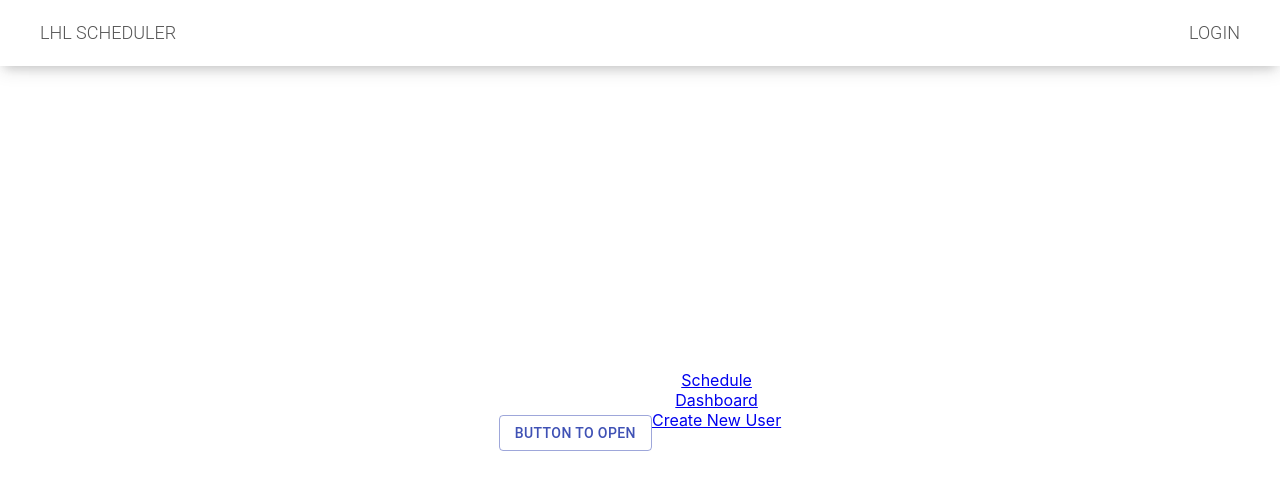
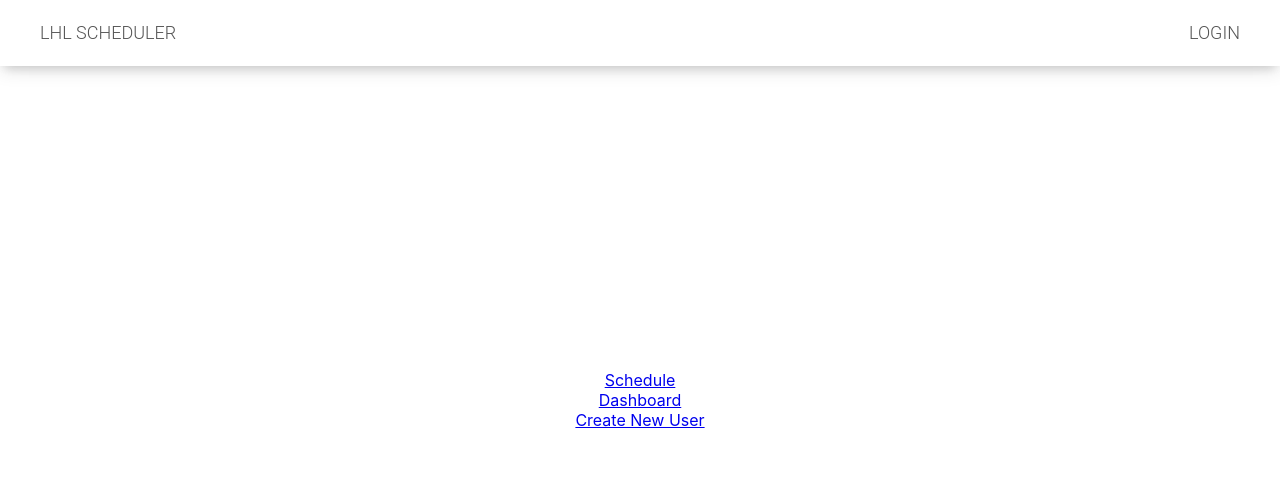
Before and after one commit to alumni-lab/LighthouseLabs-Scheduler, a React (Create React App) app: page / in a window 1280 px wide. Shown: the top 490 px of the page. Built offline with nearby package versions, Linux system fonts and the light colour scheme; no server answers.

Commit message:
fix bugs

```diff
--- a/src/screens/home/components/Home.jsx
+++ b/src/screens/home/components/Home.jsx
@@ -12,7 +12,6 @@ const Home = () => {
         brand="LHL SCHEDULER"
         fixed
       />
-      <Modal />
       <div style={{display:'flex', justifyContent:'center',alignItems:'center', flexDirection:'column'}}>
 
         <Link to={`/main/${userType}`}>Schedule</Link>
```
